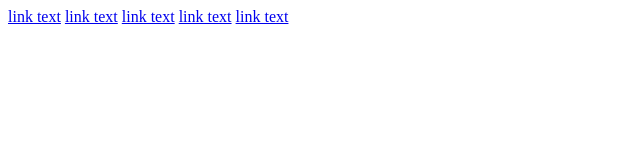
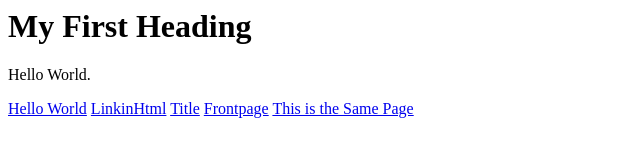
Before and after one commit to Zone6010/cs4843a1, a plain HTML site: page LinkAttempt.html in a window 1280 px wide. Shown: the whole page, without its empty margins (0-640 px from the left). Drawn offline with Linux system fonts and the light colour scheme.

Commit message:
Update LinkAttempt.html

```diff
--- a/LinkAttempt.html
+++ b/LinkAttempt.html
@@ -1,6 +1,17 @@
 
-<a href="https://d2rdbbner7wwsv.cloudfront.net/HelloWorld.html">link text</a>
- <a href="https://d2rdbbner7wwsv.cloudfront.net/LinkinHtml.html">link text</a>
- <a href="https://d2rdbbner7wwsv.cloudfront.net/Title.html">link text</a>
- <a href="https://d2rdbbner7wwsv.cloudfront.net/index.html">link text</a>
- <a href="https://d2rdbbner7wwsv.cloudfront.net/LinkAttempt.html">link text</a>
+
+<body>
+
+<h1>My First Heading</h1>
+
+<p>Hello World.</p>
+
+ <a href="https://d2rdbbner7wwsv.cloudfront.net/HelloWorld.html">Hello World</a>
+ <a href="https://d2rdbbner7wwsv.cloudfront.net/LinkinHtml.html">LinkinHtml</a>
+ <a href="https://d2rdbbner7wwsv.cloudfront.net/Title.html">Title</a>
+ <a href="https://d2rdbbner7wwsv.cloudfront.net/index.html">Frontpage</a>
+ <a href="https://d2rdbbner7wwsv.cloudfront.net/LinkAttempt.html">This is the Same Page</a>
+
+
+</body>
+</html>
```
